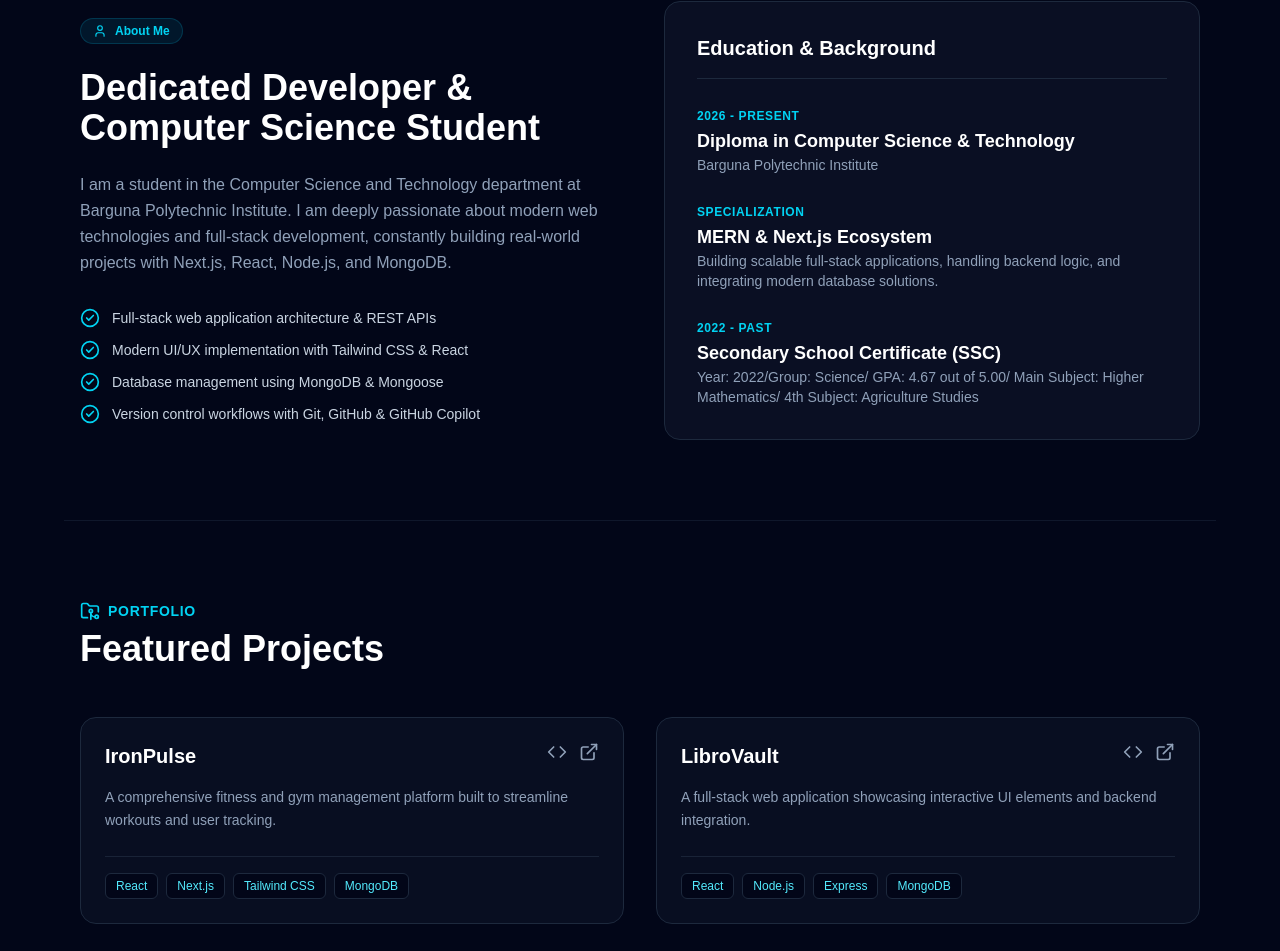
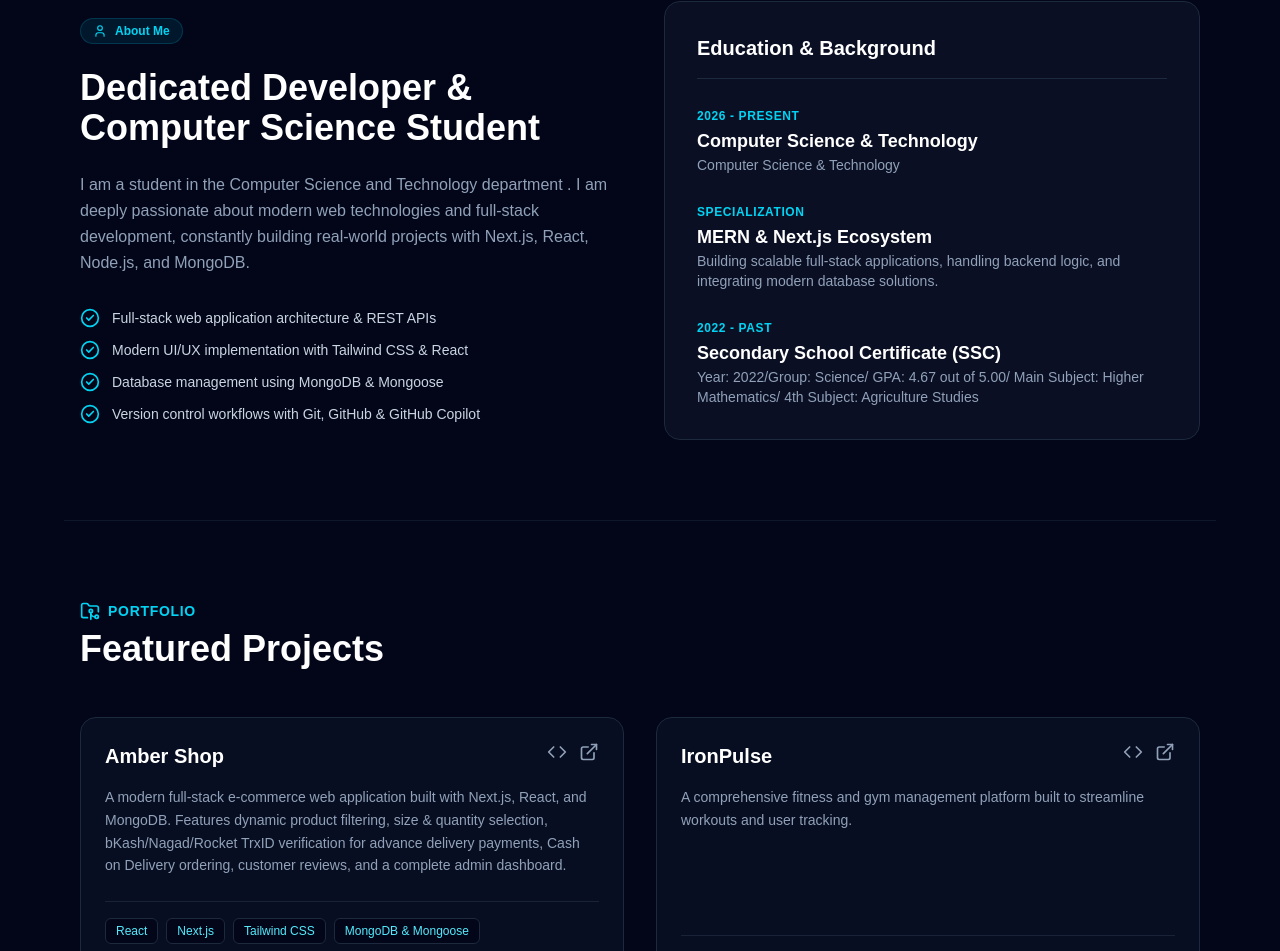
Before and after one commit to jubayerislamxubo/portfolio, a Next.js app: page / in a window 1280 px wide. Shown: the part 1849-2800 px from the top of the page. Built offline with nearby package versions, Linux system fonts and the light colour scheme.

Commit message:
add-project

```diff
--- a/components/About.tsx
+++ b/components/About.tsx
@@ -23,7 +23,7 @@ export default function About() {
           </h2>
 
           <p className="text-slate-400 text-base leading-relaxed">
-            I am a student in the Computer Science and Technology department at Barguna Polytechnic Institute. I am deeply passionate about modern web technologies and full-stack development, constantly building real-world projects with Next.js, React, Node.js, and MongoDB.
+            I am a student in the Computer Science and Technology department . I am deeply passionate about modern web technologies and full-stack development, constantly building real-world projects with Next.js, React, Node.js, and MongoDB.
           </p>
 
           <div className="space-y-3 pt-2">
@@ -46,7 +46,7 @@ export default function About() {
             <div>
               <span className="text-xs text-cyan-400 font-semibold uppercase tracking-wider">2026 - Present</span>
               <h4 className="text-white font-bold text-lg">{personalInfo.education}</h4>
-              <p className="text-slate-400 text-sm">{personalInfo.institution}</p>
+              <p className="text-slate-400 text-sm">{personalInfo.Department}</p>
             </div>
 
             <div className="pt-2">
--- a/data/portfolioData.ts
+++ b/data/portfolioData.ts
@@ -2,8 +2,8 @@ export const personalInfo = {
   name: "MD JUBAYER ISLAM",
   role: "Full Stack MERN & Next.js Developer",
   location: "DHAKA, Bangladesh",
-  education: "Diploma in Computer Science & Technology",
-  institution: "Barguna Polytechnic Institute",
+  education: " Computer Science & Technology",
+  Department: " Computer Science & Technology",
   bio: "Passionate Full Stack Web Developer specializing in building high-performance, scalable web applications using Next.js, React, Node.js, and MongoDB.",
   github: "https://github.com/jubayerislamxubo",
   linkedin: "https://www.linkedin.com/in/md-jubayer-29157a3b5/",
@@ -16,8 +16,19 @@ export const skillsBasket = [
 ];
 
 export const projectsData = [
+
   {
     id: 1,
+    title: "Amber Shop",
+    description: "A modern full-stack e-commerce web application built with Next.js, React, and MongoDB. Features dynamic product filtering, size & quantity selection, bKash/Nagad/Rocket TrxID verification for advance delivery payments, Cash on Delivery ordering, customer reviews, and a complete admin dashboard.",
+    tech: ["React", "Next.js","Tailwind CSS", "MongoDB & Mongoose","Google Authentication","NextAuth.js"],
+    liveUrl: "https://ecommerce-amar-shop-pearl.vercel.app/",
+    githubUrl: "https://github.com/jubayerislamxubo",
+    image: "/images/ironpulse.png"
+  },
+
+  {
+    id: 2,
     title: "IronPulse",
     description: "A comprehensive fitness and gym management platform built to streamline workouts and user tracking.",
     tech: ["React", "Next.js", "Tailwind CSS", "MongoDB"],
@@ -26,7 +37,7 @@ export const projectsData = [
     image: "/images/ironpulse.png"
   },
   {
-    id: 2,
+    id: 3,
     title: "LibroVault",
     description: "A full-stack web application showcasing interactive UI elements and backend integration.",
     tech: ["React", "Node.js", "Express", "MongoDB"],
```
